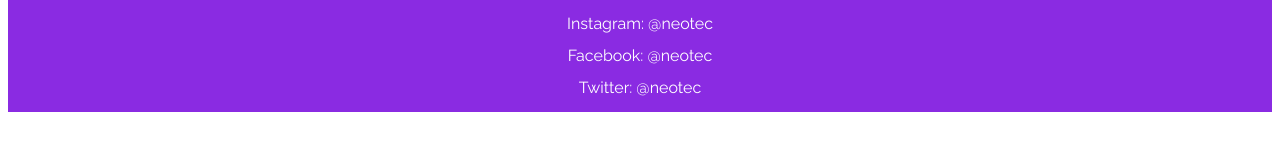
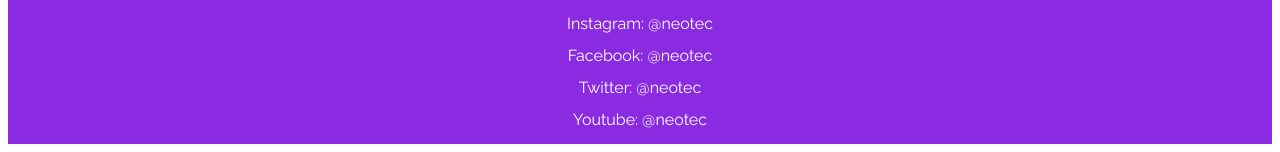
Before and after one commit to Jethron24/repositorio2, a plain HTML site: page index.html in a window 1280 px wide. Shown: the part 924-1076 px from the top of the page. Before the commit the page ends 1044 px from the top, so only its background shows below. Drawn offline with Linux system fonts and the light colour scheme.

Commit message:
Agregando texto al html

```diff
--- a/index.html
+++ b/index.html
@@ -78,6 +78,7 @@
      <p>Instagram: @neotec</p>
      <p>Facebook: @neotec</p>
      <p>Twitter: @neotec</p>
+     <p>Youtube: @neotec</p>
     </footer>
  </div>
 </body>
```
